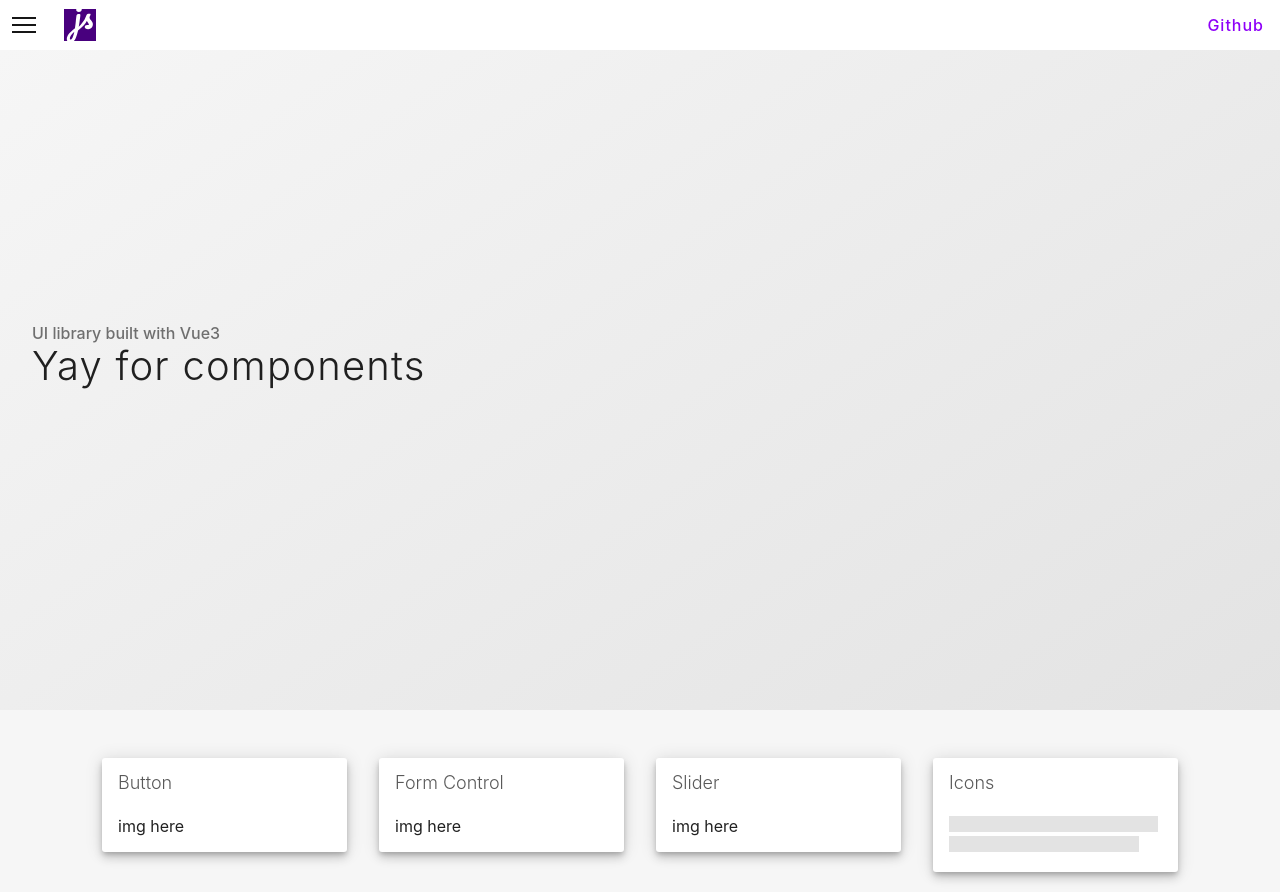
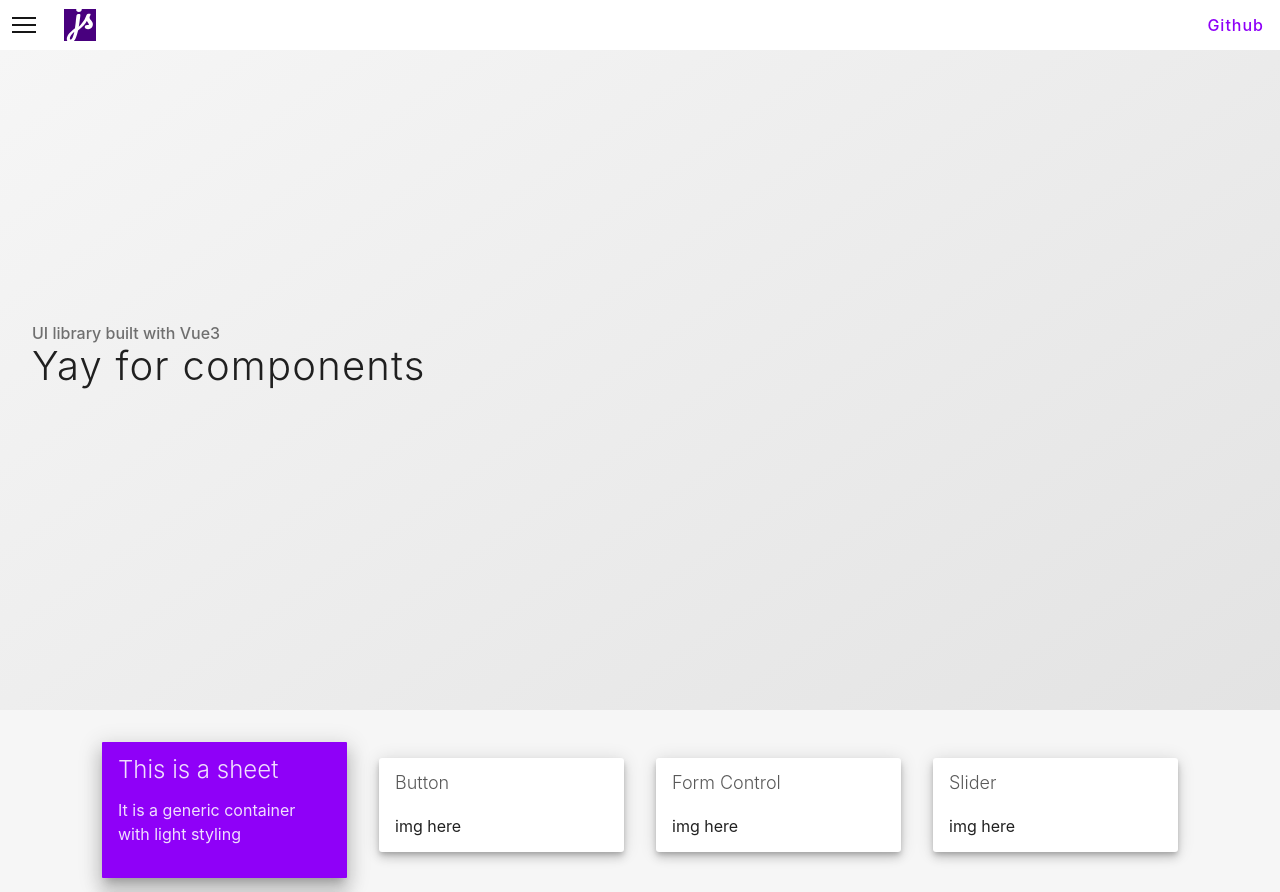
Before and after one commit to strizich/sdui, a Vue app: page / in a window 1280 px wide. Shown: the top 892 px of the page. Built offline with nearby package versions, Linux system fonts and the light colour scheme.

Commit message:
remove unused component adjust skeleton bg color effect add new component sd-sheet

```diff
--- a/src/library/components/SdField/SdRange.vue
+++ /dev/null
@@ -1,55 +0,0 @@
-<template>
-  <div class="sd--range">
-    <sd-label v-if="label">{{label}}</sd-label>
-    <input class="sd--range__control" type="range" @input="(e) => handleInput(e)" />
-  </div>
-</template>
-
-<script>
-import SdLabel from './SdLabel'
-
-export default {
-  components: {
-    SdLabel
-  },
-  props: {
-    min: [String, Number],
-    max: [String, Number],
-    step: [String, Number],
-    modelValue: {
-      type: [String, Number]
-    },
-    label: String
-  },
-  emits: ['update:modelValue'],
-  setup (props, { emit }) {
-    const handleInput = (event) => {
-      emit('update:modelValue', event.target.value)
-    }
-    return { handleInput }
-  }
-}
-</script>
-
-<style lang="scss" scoped>
-  .sd--range{
-    &__control{
-      background:var(--background-accent);
-      appearance: none;
-      &::-webkit-slider-thumb{
-        background: var(--primary);
-        appearance: none;
-        width: 20px;
-        height: 20px;
-        border-radius: 30px;
-        transition: transform .23s ease-in-out;
-      &:hover{
-          transform: scale(1.2);
-        }
-        &:active{
-          transform: scale(1.1);
-        }
-      }
-    }
-  }
-</style>
--- a/src/library/components/SdField/index.js
+++ b/src/library/components/SdField/index.js
@@ -2,5 +2,4 @@ import SdFieldset from './SdFieldset'
 import SdField from './SdField'
 import SdError from './SdError'
 
-export { SdError, SdFieldset }
-export default SdField
+export default { SdField, SdError, SdFieldset }
--- a/src/library/components/SdLoader/SdSkeleton.vue
+++ b/src/library/components/SdLoader/SdSkeleton.vue
@@ -50,7 +50,7 @@ export default {
     display:inline-block;
     position:relative;
     overflow: hidden;
-    background-color: var(--background-accent);
+    backdrop-filter: brightness(76%);
     &:after{
       position:absolute;
       top:0;
--- /dev/null
+++ b/src/library/components/SdSheet/SdSheet.vue
@@ -0,0 +1,50 @@
+<template>
+  <div :class="[classes]">
+    <slot/>
+  </div>
+</template>
+
+<script>
+import { defineComponent, computed } from 'vue'
+
+export default defineComponent({
+  name: 'SdSheet',
+  props: {
+    theme: {
+      type: String,
+      default: 'primary'
+    },
+    padded: Boolean
+  },
+  setup (props) {
+    const classes = computed(() => {
+      const theme = 'sd--sheet__' + props.theme
+      return {
+        'sd--sheet': true,
+        [theme]: true,
+        'is--padded': props.padded
+      }
+    })
+    // FUTURE: Allow for color gradiants with user set background colors.
+    return { classes }
+  }
+})
+</script>
+
+<style lang="scss">
+@import '../SdElevation/mixins';
+.sd--sheet {
+  height: 100%;
+  border-radius: 1px;
+  @include elevation(12);
+  &.is--padded{
+    padding: 16px;
+  }
+  @each $state, $color in $sd-color-global {
+    &__#{$state} {
+      background-color: var(--#{$state});
+      color: var(--#{$state}-text)
+    }
+  }
+}
+</style>
--- /dev/null
+++ b/src/library/components/SdSheet/index.js
@@ -0,0 +1,3 @@
+import SdSheet from './SdSheet'
+
+export default SdSheet
--- a/src/library/index.js
+++ b/src/library/index.js
@@ -15,7 +15,6 @@ import SdCheckbox from './components/SdCheckbox/SdCheckbox'
 import SdSwitch from './components/SdCheckbox/SdSwitch'
 import SdRadio from './components/SdRadio/SdRadio'
 import SdFieldset from './components/SdField/SdFieldset'
-import SdRange from './components/SdField/SdRange'
 import SdField from './components/SdField/SdField'
 import SdSelect from './components/SdField/SdSelect'
 import SdLabel from './components/SdField/SdLabel'
@@ -42,6 +41,7 @@ import SdDropdownHeader from './components/SdDropdown/SdDropdownHeader'
 import SdChicklet from './components/SdChicklet/SdChicklet'
 import SdChip from './components/SdChicklet/SdChip'
 import SdSkeleton from './components/SdLoader/SdSkeleton'
+import SdSheet from './components/SdSheet'
 
 export {
   SdSkeleton,
@@ -62,7 +62,6 @@ export {
   SdField,
   SdError,
   SdSelect,
-  SdRange,
   // Dialog (modal)
   SdDialog,
   SdDialogTitle,
@@ -95,5 +94,6 @@ export {
   SdDropdownMenu,
   SdDropdownHeader,
   SdChicklet,
-  SdChip
+  SdChip,
+  SdSheet
 }
--- a/src/views/Home.vue
+++ b/src/views/Home.vue
@@ -3,6 +3,12 @@
   <sd-mast title="Yay for components" subtitle="UI library built with Vue3" />
   <sd-container>
     <sd-row>
+      <sd-col :lg="3" :md="3" :sm="6" :xs="6">
+        <sd-sheet padded>
+          <h3>This is a sheet</h3>
+          <p>It is a generic container with light styling</p>
+        </sd-sheet>
+      </sd-col>
       <sd-col :lg="3" :md="3" :sm="6" :xs="6">
         <router-link
           to="/components/buttons"
@@ -59,11 +65,11 @@
 
 <script>
 import { defineComponent } from 'vue'
-import { SdMast, SdContainer, SdRow, SdCol, SdSkeleton } from '@/library'
+import { SdMast, SdContainer, SdRow, SdCol, SdSkeleton, SdSheet } from '@/library'
 import Widget from '@/components/Widget'
 export default defineComponent({
   name: 'Home',
-  components: { SdMast, SdContainer, SdRow, SdCol, Widget, SdSkeleton }
+  components: { SdMast, SdContainer, SdRow, SdCol, Widget, SdSkeleton, SdSheet }
 })
 </script>
 
```
Also changed, not shown: src/library/components/SdDropdown/SdDropdown.vue (+4 -4 lines).
